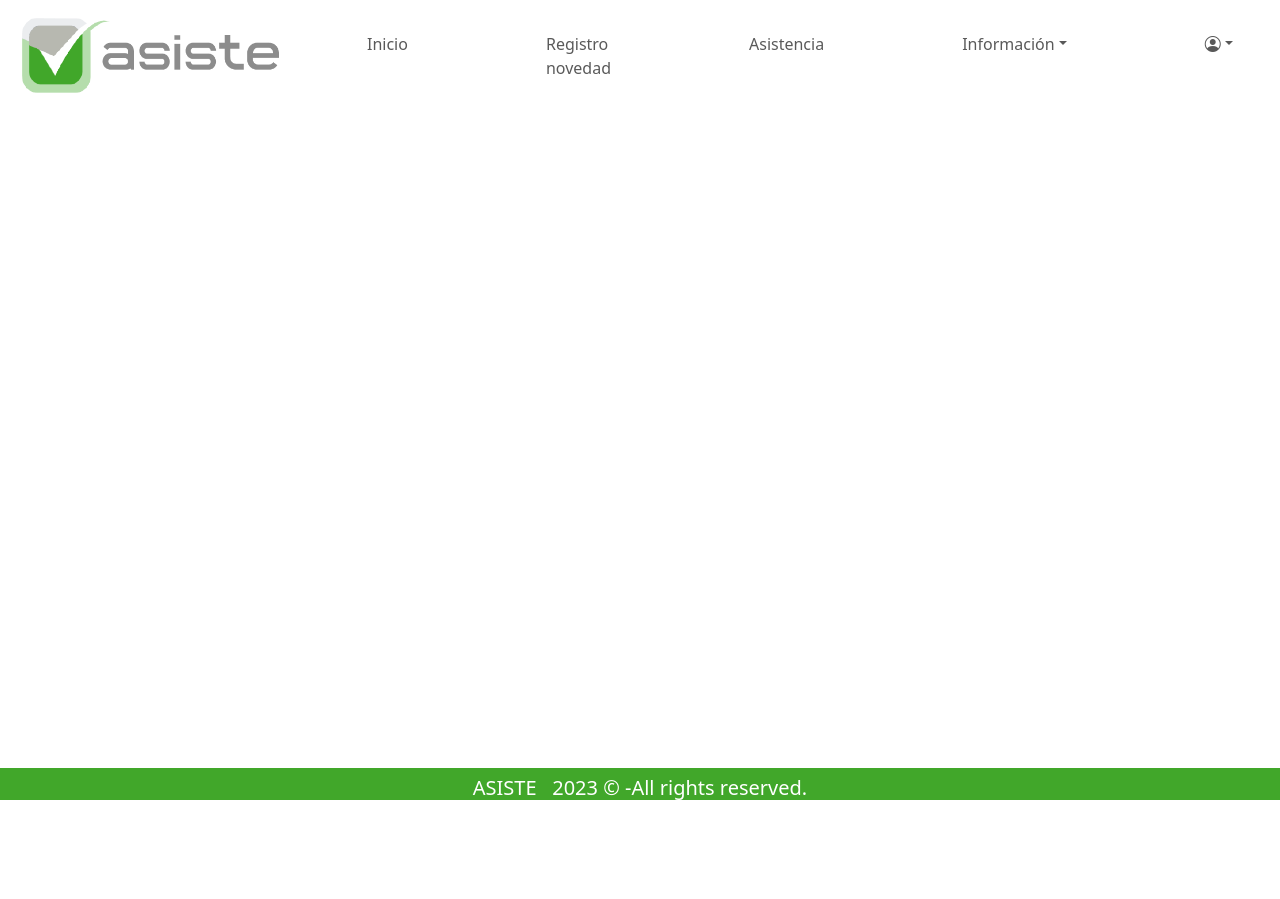
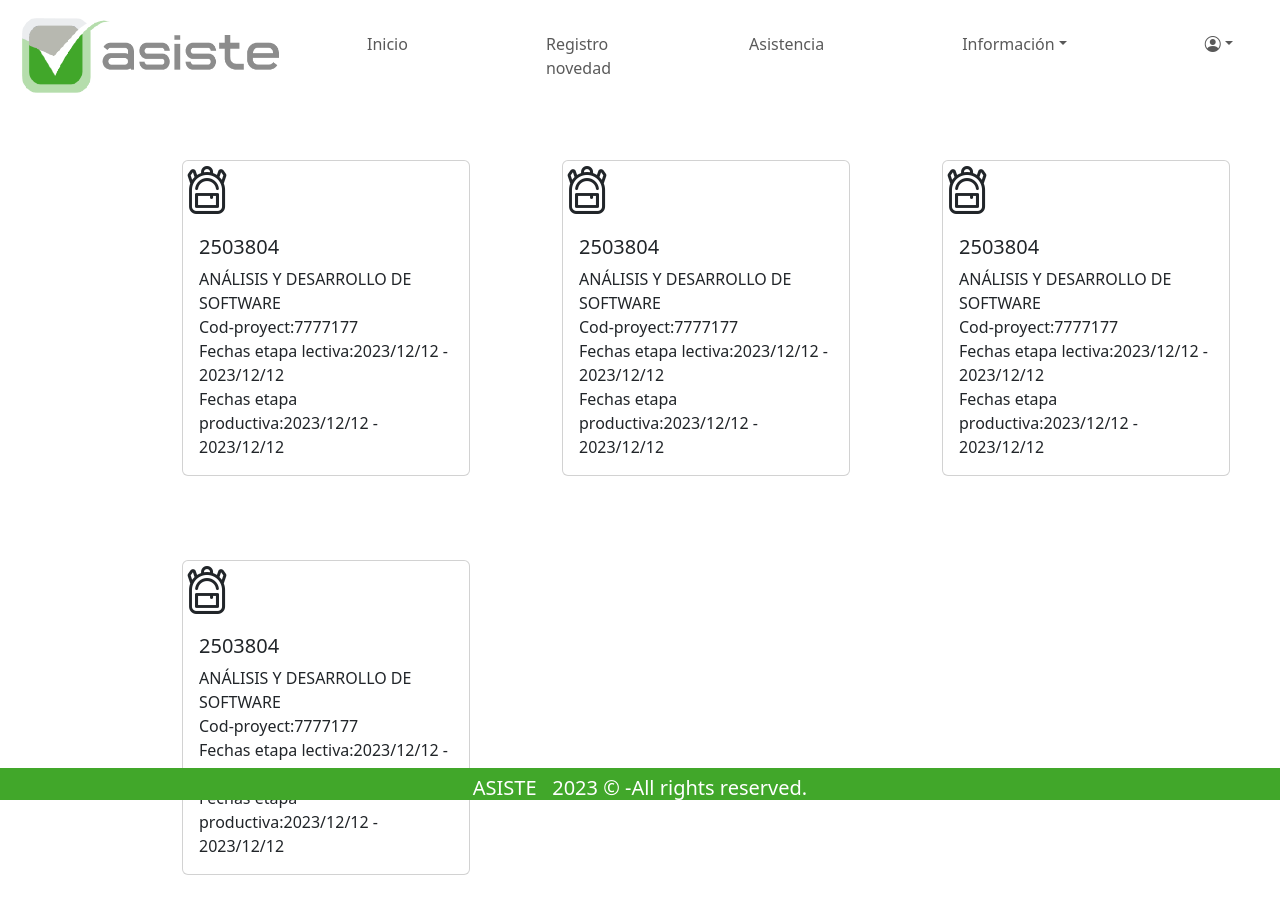
Before and after one commit to MariajoseVargas1/asiste_fe, an Angular app: page / in a window 1280 px wide. Before the commit the page ends 800 px from the top, so only its background shows below. Built offline with nearby package versions, Linux system fonts and the light colour scheme.

Commit message:
data coordinacion-comentarios para cambios URGE

```diff
--- a/src/app/app.component.html
+++ b/src/app/app.component.html
@@ -1,5 +1,6 @@
 <div class="container">
   <app-header></app-header>
+  <app-data-coordinacion></app-data-coordinacion>
   <!--<app-registro-novedad></app-registro-novedad>
    <app-login></app-login>
   <app-forgot></app-forgot>-->
--- a/src/app/components/data-coordinacion/data-coordinacion.component.html
+++ b/src/app/components/data-coordinacion/data-coordinacion.component.html
@@ -1,19 +1,84 @@
-<div class="card" style="width: 18rem;">
-    <i class="bi bi-backpack3" class="card-img-top" alt="principal-icon"></i>
-    <!-- <img src="..." class="card-img-top" alt="principal-icon"> -->
-    <div class="card-body">
-      <h5 class="card-title">2503804</h5>
-      <p class="card-text">ANÁLISIS Y DESARROLLO DE SOFTWARE<br>Cod-proyect:7777177<br>Fechas etapa lectiva:2023/12/12 - 2023/12/12 <br>Fechas etapa productiva:2023/12/12 - 2023/12/12 </p>
+<div class="container-data">
+  <div class="row">
+    <div class="col-12 col-md-6 col-lg-4 mb-4 ">
+      <a href="#" class="card-link"></a>
+      <div class="card" style="width: 18rem;">
+        <i class="bi bi-backpack3 display-5 card-img-top" alt="principal-icon"></i><!-- el display menos es para el tamaño del icono digamos-6 es mas pequeño -->
+        <div class="card-body">
+          <h5 class="card-title">2503804</h5>
+          <p class="card-text">
+            ANÁLISIS Y DESARROLLO DE SOFTWARE<br />
+            Cod-proyect:7777177<br />
+            Fechas etapa lectiva:2023/12/12 - 2023/12/12<br />
+            Fechas etapa productiva:2023/12/12 - 2023/12/12
+          </p>
+        </div>
+      </div>
+    </div>
+
+    <div class="col-12 col-md-6 col-lg-4 mb-4">
+      <div class="card" style="width: 18rem;">
+        <i class="bi bi-backpack3 display-5 card-img-top" alt="principal-icon"></i>
+        <div class="card-body">
+          <h5 class="card-title">2503804</h5>
+          <p class="card-text">
+            ANÁLISIS Y DESARROLLO DE SOFTWARE<br />
+            Cod-proyect:7777177<br />
+            Fechas etapa lectiva:2023/12/12 - 2023/12/12<br />
+            Fechas etapa productiva:2023/12/12 - 2023/12/12
+          </p>
+        </div>
+      </div>
+    </div>
+
+    <div class="col-12 col-md-6 col-lg-4 mb-4">
+      <div class="card" style="width: 18rem;">
+        <i class="bi bi-backpack3 display-5 card-img-top" alt="principal-icon"></i>
+        <div class="card-body">
+          <h5 class="card-title">2503804</h5>
+          <p class="card-text">
+            ANÁLISIS Y DESARROLLO DE SOFTWARE<br />
+            Cod-proyect:7777177<br />
+            Fechas etapa lectiva:2023/12/12 - 2023/12/12<br />
+            Fechas etapa productiva:2023/12/12 - 2023/12/12
+          </p>
+        </div>
+      </div>
+    </div>
+
+    <div class="col-12 col-md-6 col-lg-4 mb-4">
+      <div class="card" style="width: 18rem;">
+        <i class="bi bi-backpack3 display-5 card-img-top" alt="principal-icon"></i>
+        <div class="card-body">
+          <h5 class="card-title">2503804</h5>
+          <p class="card-text">
+            ANÁLISIS Y DESARROLLO DE SOFTWARE<br />
+            Cod-proyect:7777177<br />
+            Fechas etapa lectiva:2023/12/12 - 2023/12/12<br />
+            Fechas etapa productiva:2023/12/12 - 2023/12/12
+          </p>
+        </div>
+      </div>
     </div>
   </div>
+</div>
+
+
+<!--
+<div>
+  <div class="card">
+    <div class="card">
+      <img class="card-img-top" src="holder.js/100x180/?text=Image cap" alt="Card image cap">
+      <div class="card-body">
+        <h4 class="card-title">Title</h4>
+        <p class="card-text">Text</p>
+        <a href="#" class="card-link">Card link</a>
+        <a href="#" class="card-link">Another link</a>
+      </div>
+    </div>
+  </div>
+</div>
 
 
 
-  <div class="card" style="width: 18rem;">
-    <i class="bi bi-backpack3" class="card-img-top" alt="principal-icon"></i>
-    <!-- <img src="..." class="card-img-top" alt="principal-icon"> -->
-    <div class="card-body">
-      <h5 class="card-title">2503804</h5>
-      <p class="card-text">ANÁLISIS Y DESARROLLO DE SOFTWARE<br>Cod-proyect:7777177<br>Fechas etapa lectiva:2023/12/12 - 2023/12/12 <br>Fechas etapa productiva:2023/12/12 - 2023/12/12 </p>
-    </div>
-  </div>
+NECESITO PONER ESTOS PORQUE SON LOS CARDS LINKS DE BOOTSTRAP PERO NOSE COMO -->
--- a/src/styles.css
+++ b/src/styles.css
@@ -48,4 +48,12 @@
   background-image: url('./assets/img/volver-la-escuela-patrón-transparente-de-vector-blanco-y-negro-documento-digital-esquema-educativo-fondo-iconos-clase-línea-223839269.webp') ;
  }
 
-/*ESTILOS DE */
+/*ESTILOS DE LA DATA-COORDINACION*/
+
+/* .container-data{
+  background-image: url('./assets/img/volver-la-escuela-patrón-transparente-de-vector-blanco-y-negro-documento-digital-esquema-educativo-fondo-iconos-clase-línea-223839269.webp') ;
+  margin-top: 50px;
+}esto necesito la imagen global y mas transparente */
+.container-data{
+  margin-top: 100px;
+}
```
